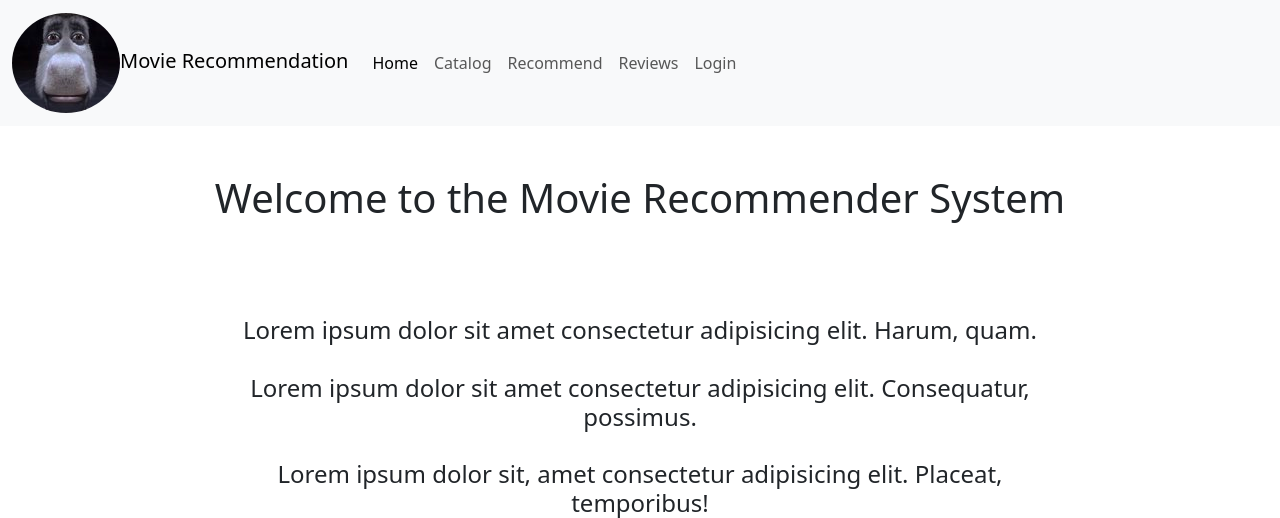
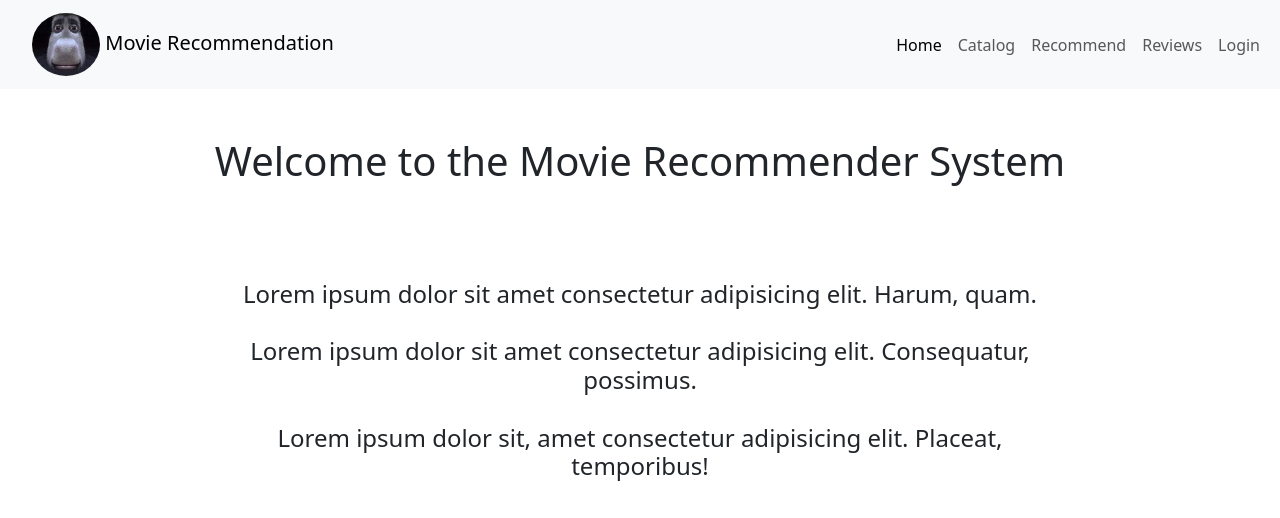
Before and after one commit to lataeqishere/WEB_MOVIE_RECOMMENDATION, a Flask app: page / in a window 1280 px wide. Shown: the top 518 px of the page. Run offline with Flask 3, Linux system fonts and the light colour scheme.

Commit message:
adjust img size and move all shorcut to the left

```diff
--- a/application/templates/includes/nav.html
+++ b/application/templates/includes/nav.html
@@ -1,11 +1,11 @@
 <nav class="navbar navbar-expand-lg bg-body-tertiary">
   <div class="container-fluid">
-    <a class="navbar-brand" href="#"> <img src=" {{ url_for('static',filename='images/logo.jpg') }} "style="border-radius: 50%;">Movie Recommendation</a>
+    <a class="navbar-brand" href="#"> <img src=" {{ url_for('static',filename='images/logo.jpg') }} "style="width: 20%; border-radius: 50%;"> Movie Recommendation</a>
     <button class="navbar-toggler" type="button" data-bs-toggle="collapse" data-bs-target="#navbarNavAltMarkup" aria-controls="navbarNavAltMarkup" aria-expanded="false" aria-label="Toggle navigation">
       <span class="navbar-toggler-icon"></span>
     </button>
     <div class="collapse navbar-collapse" id="navbarNavAltMarkup">
-      <div class="navbar-nav">
+      <div class="navbar-nav ms-auto">
         <a class="nav-link active" aria-current="page" href="{{ url_for('index') }}"><span class="{% if navindex %}activate{% endif %}">Home</span></a>
         <a class="nav-link" href="{{ url_for('catalog') }}"><span class="{% if navcatalog %}activate{% endif %}">Catalog</span></a>
         <a class="nav-link" href="{{ url_for('recommend') }}"><span class="{% if navrecommend %}activate{% endif %}">Recommend</span></a>
```
